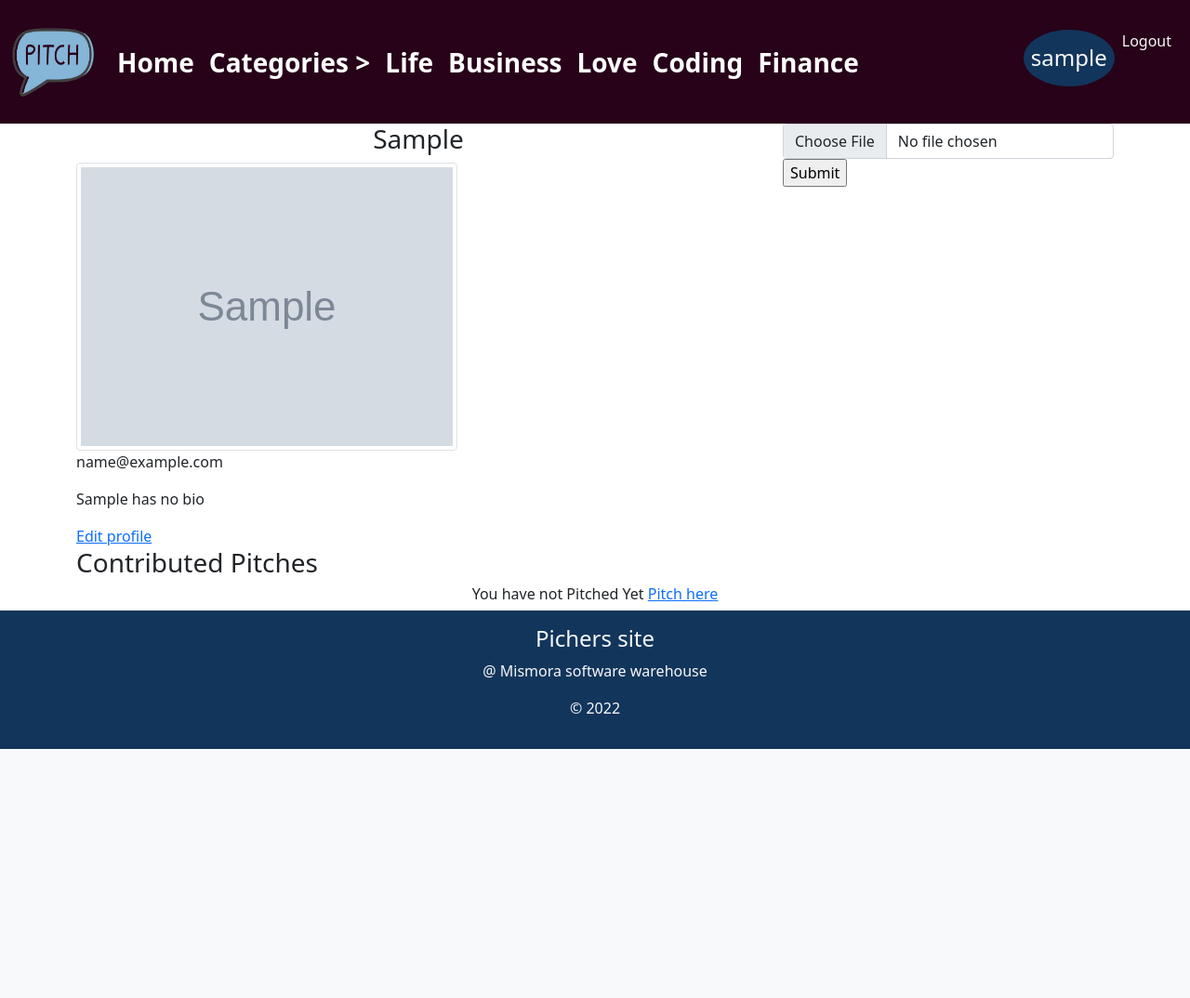
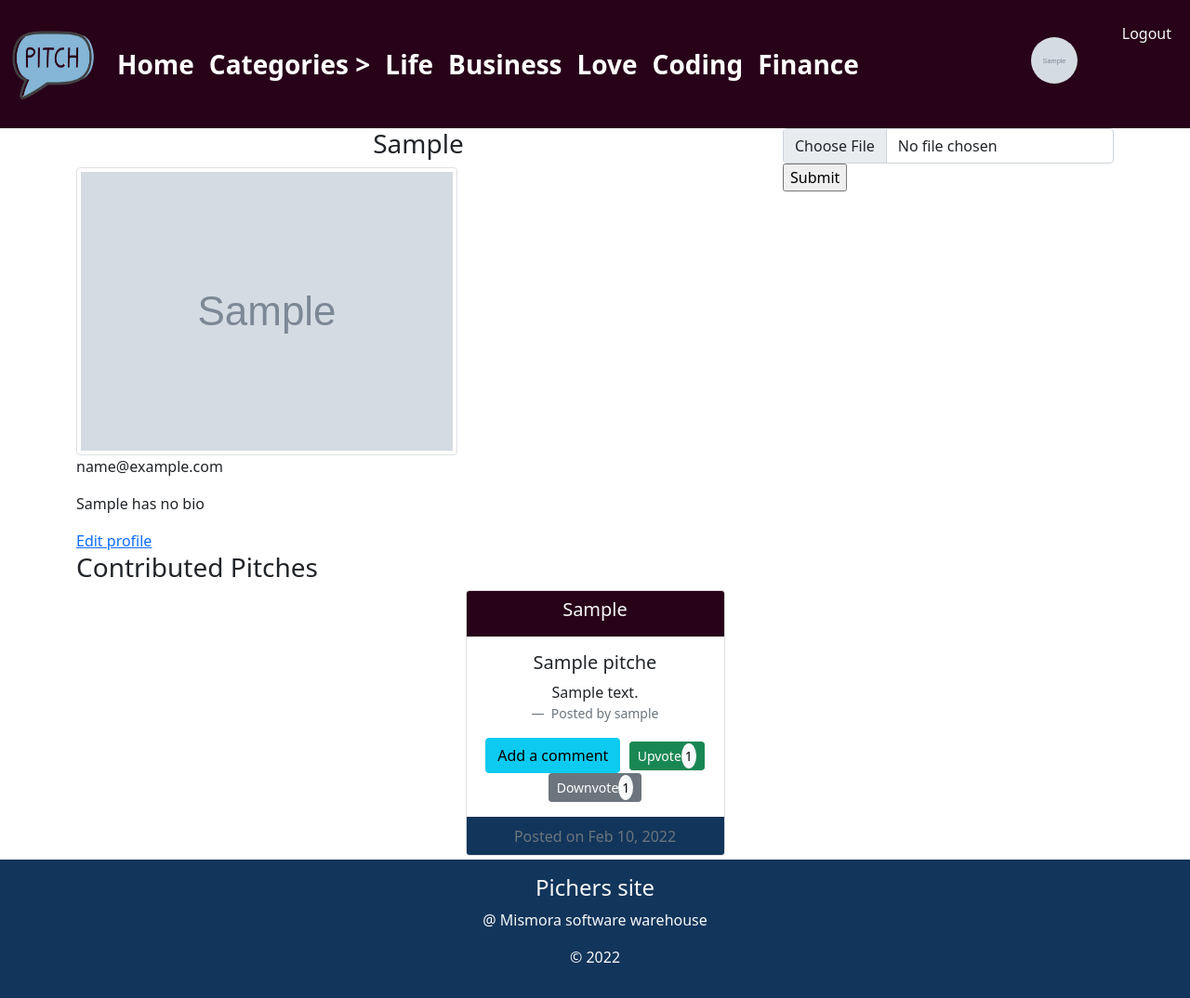
Before and after one commit to MishaelRatemo/pitchersapp, a Flask app: a page that uses app/templates/navbar.html in a window 1280 px wide. Shown: the whole page at 93% size. Before the commit the page ends 806 px from the top, so only its background shows below. Run offline with Flask 2, Linux system fonts and the light colour scheme; a user stored in the database is signed in; tables that the repository leaves empty hold one stand-in row (values such as "Sample post"); grey boxes marked "Sample" are stand-in pictures; some libraries are stand-ins or nearby versions.

Commit message:
profile updates

```diff
--- a/app/templates/navbar.html
+++ b/app/templates/navbar.html
@@ -35,10 +35,15 @@
       <ul class="nav navbar-nav navbar-right">
         {% if current_user.is_authenticated %} <!-- Current user is a variable that is defined by flask-login and is made available to all the view functions and templates -->
 
-       <h4 class="py-3 text-center rounded-circle" style="background-color:#12355b;" ><a class="text-light text-decoration-none px-2 " href="{{url_for('root.profile',uname=current_user.username)}}">{{current_user.username}}</a></h4>
+       <h4 class="py-3 text-center rounded-circle" >
+              <a class="text-light text-decoration-none px-2 " href="{{url_for('root.profile',uname=current_user.username)}}">
+
+                <img src="{{url_for('static',filename=current_user.profile_pic_path)}}" width="'100" alt="" class="profile img-fluid rounded-circle">
+
+        </h4>
        <p class=" " ><a class="text-light text-decoration-none px-2 " href="{{url_for('auth.logout')}}">Logout</a></p>
        {% else %}
-       <li><a href="{{url_for('auth.login')}}">Login</a></li>
+       <h6><a class="text-light text-decoration-none p-2" href="{{url_for('auth.login')}}">Login</a></h6>
        {%endif%}
    </ul>
     </div>
--- a/app/templates/profile/profile.html
+++ b/app/templates/profile/profile.html
@@ -1,6 +1,10 @@
 {% extends 'base.html'%}
 
 {% import 'macros.html' as macro %}
+
+{% block title %}
+    Pitch| Profile
+{% endblock%}
 
 {% block content %}
 <div class="container">
@@ -8,6 +12,7 @@
   <!-- displaying  Username-->
   <div class="col-md-8">
     <h3 class="text-center"> {{user.username| capitalize}} </h3>
+
     <!--Display profile photo-->
     {% if user.profile_pic_path %}
     <img src="{{url_for('static',filename=user.profile_pic_path)}}" alt="" class="img-thumbnail">
@@ -27,6 +32,7 @@
     <a href="{{url_for('root.update_profile',uname=user.username)}}">Edit profile</a>
     {% endif %}
 
+
   </div>
   <div class="col-md-4">
     <!-- Upload an image -->
@@ -42,8 +48,31 @@
 <div>
   <h3>Contributed Pitches</h3>
   <div class=" d-flex flex-wrap justify-content-around " >
-    {%  if pitches %}
-       {{ macro.display(pitches)}}
+
+    {% if Pitches %}
+          {% for my_pitch in Pitches %}
+              <div class="card text-center w-25 mb-1">
+                <div class="card-header text-light" style="background-color: #270219;">
+                  <h5>{{my_pitch.category}}</h5>
+                </div>
+                <div class="card-body">
+                <h5 class="card-title">{{ my_pitch.title}}</h5>
+                <p class="card-text word-wrap">{{my_pitch.description}}</p>
+                <footer class="blockquote-footer"> Posted by {{my_pitch.user.username}}</footer>
+                <div class="d-flex flex-wrap justify-content-around align-items-center ">
+                  <a href="{{url_for('root.new_comment',pitch_id = my_pitch.pid)}}" class="btn btn-info"> Add a comment</a>
+                  <a href="{{url_for('root.upvote_pitch',pitch_id = my_pitch.pid)}}" class="btn btn-success btn-sm">Upvote<span  class="rounded-circle bg-light text-black p-1">{{my_pitch.upvotes.count()}}</span></a>
+                  <a href="{{url_for('root.downvote_pitch',pitch_id = my_pitch.pid)}}" class="btn btn-secondary btn-sm">Downvote<span class="rounded-circle bg-light text-black p-1" >{{my_pitch.downvotes.count()}}</span></a>
+                </div>
+                </div>
+                <div class="card-footer text-muted" style="background-color: #12355b;">
+                  Posted on {{ my_pitch.posted.strftime('%I:%M %p') |strftime }}
+                </div>
+              </div>
+		      {% endfor %}
+
+
+
       {% else%}
       <h6>You have not Pitched Yet <span><a href="/pitches/new"> Pitch here </a></span> </h6>
     {% endif %}
```
